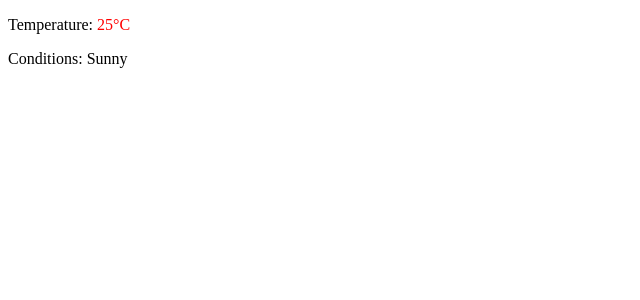
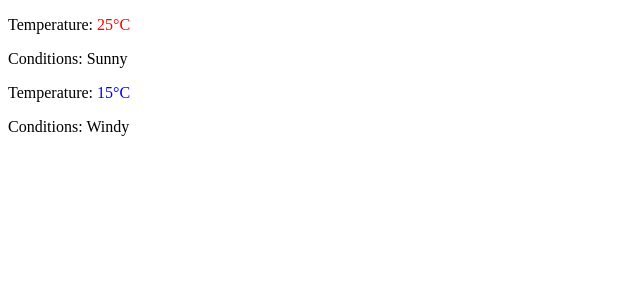
Before and after one commit to acciojob/conditional-weather-report-Anurag-Bachheti, a React app: page / in a window 1280 px wide. Shown: the top 300 px of the page, without its empty margins (0-640 px from the left). Built offline with nearby package versions, Linux system fonts and the light colour scheme.

Commit message:
map added

```diff
--- a/src/components/App.js
+++ b/src/components/App.js
@@ -1,16 +1,24 @@
-import React,{useState} from "react";
+import React, { useState } from "react";
 import './../styles/App.css';
 import WeatherDisplay from "./WeatherDisplay";
 
 const App = () => {
-  const [weatherData, setWeatherData] = useState({
-    temperature: 25,
-    conditions: "Sunny"
-  });
+  const [weatherDataList, setWeatherDataList] = useState([
+    {
+      temperature: 25,
+      conditions: "Sunny"
+    },
+    {
+      temperature: 15,
+      conditions: "Windy"
+    }
+  ]);
 
   return (
     <div>
-        <WeatherDisplay weather={weatherData}/>
+      {weatherDataList.map((weather, index) => (
+        <WeatherDisplay key={index} weather={weather} />
+      ))}
     </div>
   )
 }
```
